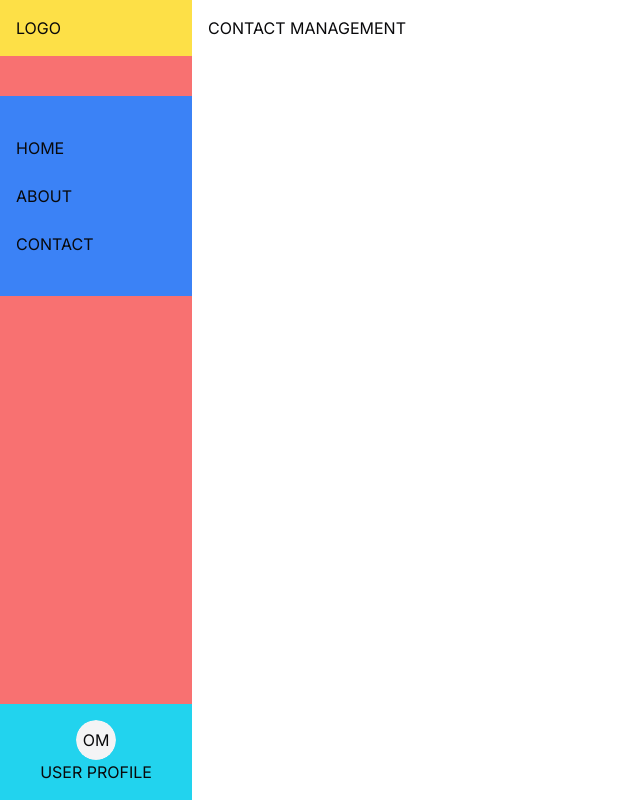
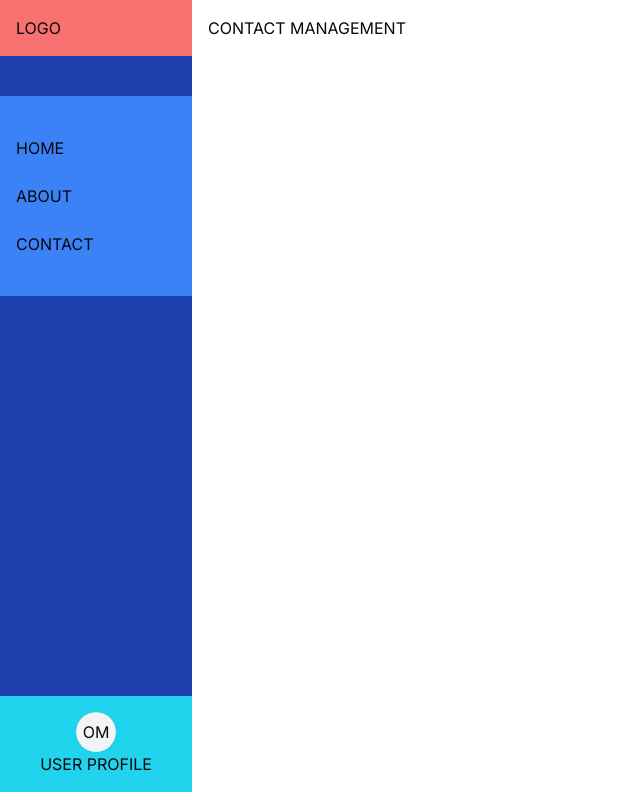
Before and after one commit to Patel47/Contact-management, a Next.js app in the folder client/: page / in a window 1280 px wide. Shown: the whole page, without its empty margins (0-640 px from the left). Built offline with nearby package versions, Linux system fonts and the light colour scheme.

Commit message:
refactore the sidebar

```diff
--- a/client/src/app/layout.tsx
+++ b/client/src/app/layout.tsx
@@ -17,7 +17,7 @@ export default function RootLayout({
   children: React.ReactNode;
 }>) {
   return (
-    <html lang="en" >
+    <html lang="en">
       <body className={inter.className}>
         <ThemeProvider
           attribute="class"
--- a/client/src/components/Navbar.tsx
+++ b/client/src/components/Navbar.tsx
@@ -1,5 +1,5 @@
 "use client";
-import React from "react";
+import React, { useState } from "react";
 import { LogOut, Moon, SunDim, User } from "lucide-react";
 import { Avatar, AvatarFallback, AvatarImage } from "@/components/ui/avatar";
 import {
@@ -15,11 +15,17 @@ import { useTheme } from "next-themes";
 
 const Navbar = () => {
   const { theme, setTheme } = useTheme();
+  const [isSidebarOpen, setIsSidebarOpen] = useState(false);
+
+  const toggleSidebar = () => {
+    setIsSidebarOpen(!isSidebarOpen);
+  };
   return (
-    <div className="flex flex-col justify-between min-h-screen ">
+    <>
+      <div className=" p-4 ">LOGO</div>
+      <main className="bg-blue-800 min-h-[92vh] flex flex-col justify-between">
         <div className="">
-        <div className="bg-yellow-300 p-4 ">LOGO</div>
-        <div className="flex flex-col gap-6 bg-blue-500 mt-10 py-10 p-4">
+          <div className="flex flex-col gap-6 bg-blue-500 mt-10 py-10  p-4">
             <div>HOME</div>
             <div>ABOUT</div>
             <div>CONTACT</div>
@@ -74,7 +80,8 @@ const Navbar = () => {
           </div>
           USER PROFILE
         </div>
-    </div>
+      </main>
+    </>
   );
 };
 
```
Lines whose indentation alone changed are shown as unchanged.
